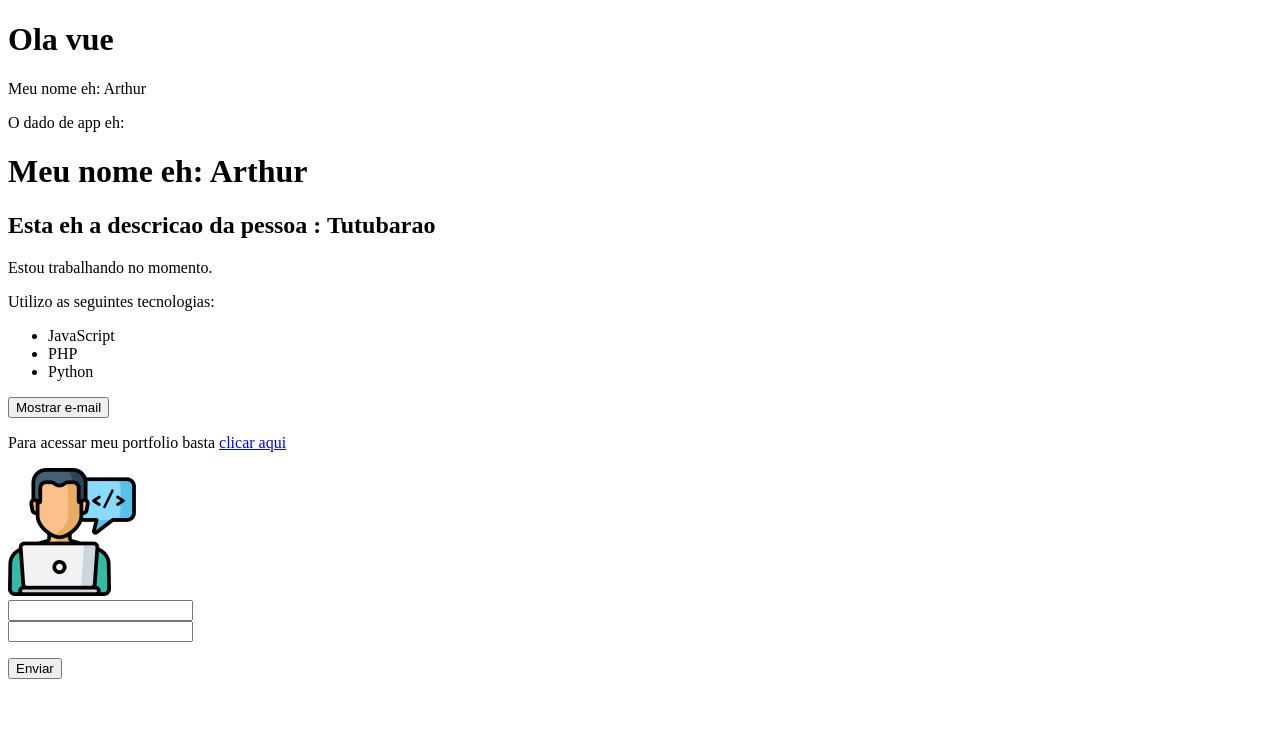
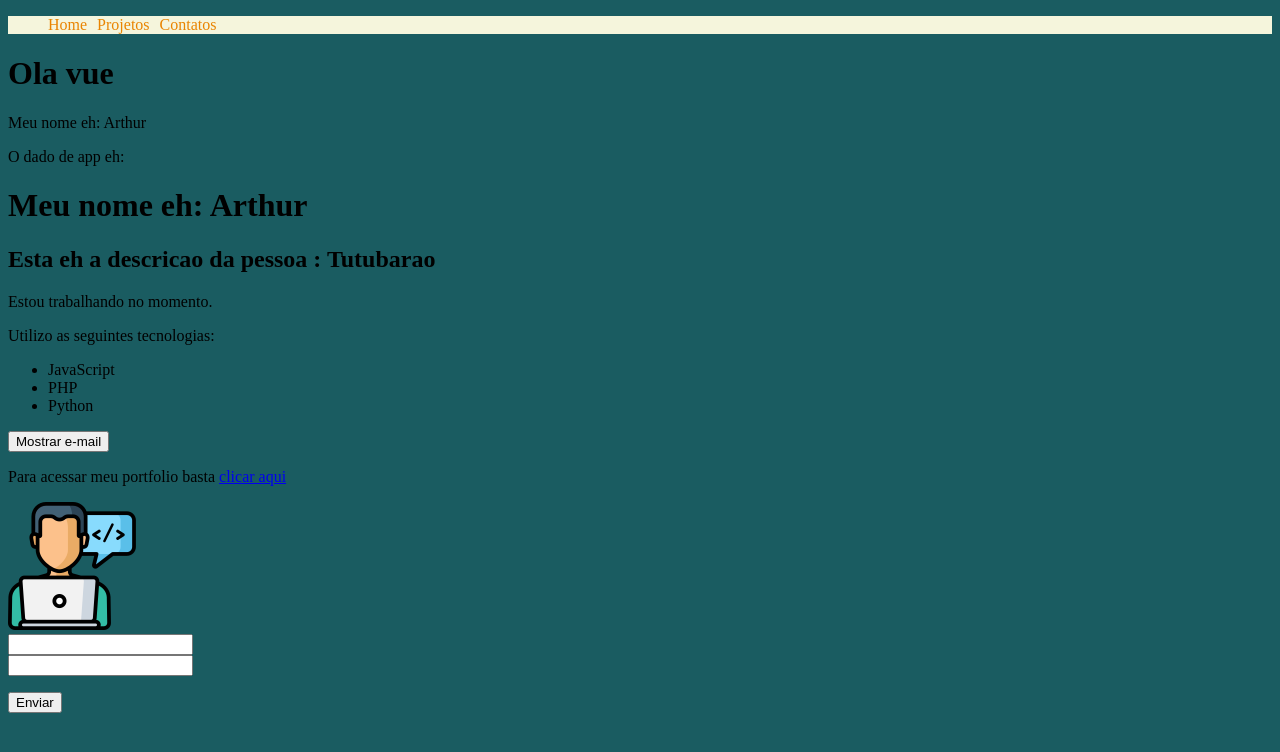
Before and after one commit to Galdinowski/Aprendendo-vue, a Vue app in the folder 2_projeto_vue/: page / in a window 1280 px wide. Shown: the top 752 px of the page. Built offline with nearby package versions, Linux system fonts and the light colour scheme.

Commit message:
Aprendendo metodos

```diff
--- a/2_projeto_vue/src/App.vue
+++ b/2_projeto_vue/src/App.vue
@@ -1,5 +1,6 @@
 <template>
   <div>
+    <Header/>
     <PrimeiroComponente />
     <p>O dado de app eh: {{ testando }}</p>
     <LifeCycle/>
@@ -8,6 +9,7 @@
 </template>
 
 <script>
+import Header from './components/Header.vue'
 import LifeCycle from './components/LifeCycle.vue'
 import Pessoa from './components/Pessoa.vue'
 import PrimeiroComponente from './components/PrimeiroComponente.vue'
@@ -16,7 +18,14 @@
     components:{
             PrimeiroComponente,
             LifeCycle,
-            Pessoa
+            Pessoa,
+            Header
         }
   }
 </script>
+
+<style>
+  body{
+    background-color: rgb(26, 92, 97);
+  }
+</style>
--- /dev/null
+++ b/2_projeto_vue/src/components/Header.vue
@@ -0,0 +1,40 @@
+<template>
+    <ul>
+        <li><a href="#">Home</a></li>
+        <li><a href="#">Projetos</a></li>
+        <li><a href="#">Contatos</a></li>
+
+    </ul>
+
+</template>
+
+<script>
+    export default{
+        name: 'Header'
+
+    }
+
+</script>
+
+<style scoped>
+    ul{
+        list-style: none;
+        display: flex;
+        background-color: beige;
+    }
+
+    li{
+        margin-right: 10px;
+    }
+
+    a{
+        color:rgb(233, 132, 0);
+        text-decoration: none;
+        transition: 1s;
+
+    }
+    a:hover{
+        color: blue;
+    }
+
+</style>
```
